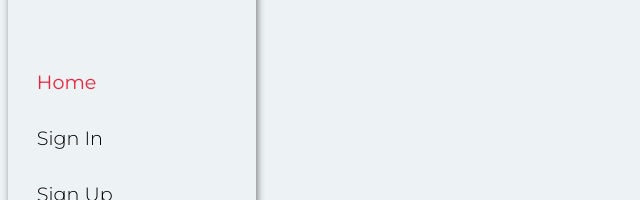
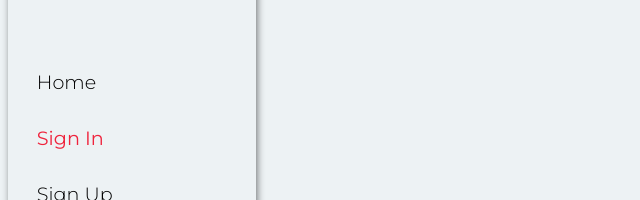
Before and after one commit to Lucidreline/cat-blog, a React (Create React App) app: page /signin in a window 1280 px wide. Shown: the part 129-329 px from the top of the page, without its empty margins (0-640 px from the left). Built offline with nearby package versions, Linux system fonts and the light colour scheme.

Commit message:
Navbar now has working active links.

```diff
--- a/src/components/nav/nav.component.jsx
+++ b/src/components/nav/nav.component.jsx
@@ -1,5 +1,5 @@
 import React from "react";
-import { Link } from "react-router-dom";
+import { NavLink } from "react-router-dom";
 
 import "./nav.styles.scss";
 
@@ -8,31 +8,41 @@ const Nav = () => {
     <div className="nav-bar-container">
       <nav id="nav-bar">
         <div id="logo-container">
-          <h1 id="logo">CB</h1>
+          <NavLink to="/">
+            <h1 id="logo">CB</h1>
+          </NavLink>
         </div>
         <div className="nav-links">
           <ul>
-            <li className="active-link">
-              <Link to="/">Home</Link>
+            <li>
+              <NavLink exact activeClassName="active-link" to="/">
+                Home
+              </NavLink>
             </li>
             <li>
-              <Link to="/signin">Sign In</Link>
+              <NavLink activeClassName="active-link" to="/signin">
+                Sign In
+              </NavLink>
             </li>
             <li>
-              <Link to="/signup">Sign Up</Link>
+              <NavLink activeClassName="active-link" to="/signup">
+                Sign Up
+              </NavLink>
             </li>
             <li>
-              <Link to="/about">About</Link>
+              <NavLink activeClassName="active-link" to="/about">
+                About
+              </NavLink>
             </li>
             <li>
-              <Link
+              <NavLink
                 to={{
                   pathname: "https://manuelc.me",
                 }}
                 target="_blank"
               >
                 gotMilk?
-              </Link>
+              </NavLink>
             </li>
           </ul>
         </div>
--- a/src/components/nav/nav.styles.scss
+++ b/src/components/nav/nav.styles.scss
@@ -26,8 +26,13 @@
           margin: 2rem 0;
           font-weight: 300;
           color: $color-main-grey;
+          transition: 0.2s ease;
 
-          &.active-link a {
+          &:hover {
+            transform: scale(1.05);
+          }
+
+          a.active-link {
             color: $color-main-red;
             font-weight: 500;
           }
```
